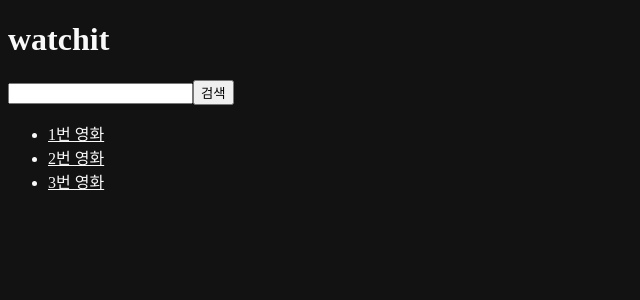
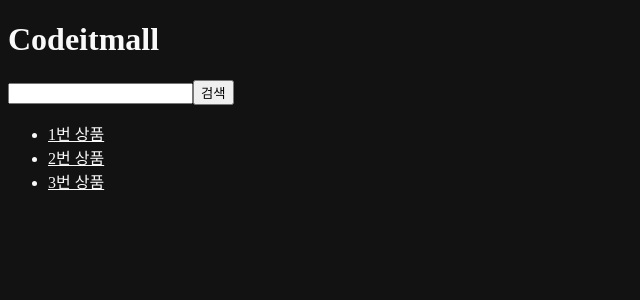
Before and after one commit to 2Zerozero/codemall, a Next.js app: page / in a window 1280 px wide. Shown: the top 300 px of the page, without its empty margins (0-640 px from the left). Built offline with nearby package versions, Linux system fonts and the light colour scheme.

Commit message:
[feat] 상품 불러오기

```diff
--- a/pages/index.tsx
+++ b/pages/index.js
@@ -4,17 +4,17 @@ import Link from 'next/link';
 export default function Home() {
   return (
     <>
-      <h1>watchit</h1>
+      <h1>Codeitmall</h1>
       <SearchForm />
       <ul>
         <li>
-          <Link href="/movies/1">1번 영화</Link>
+          <Link href="/products/1">1번 상품</Link>
         </li>
         <li>
-          <Link href="/movies/2">2번 영화</Link>
+          <Link href="/products/2">2번 상품</Link>
         </li>
         <li>
-          <Link href="/movies/3">3번 영화</Link>
+          <Link href="/products/3">3번 상품</Link>
         </li>
       </ul>
     </>
```
Also changed, not shown: lib/axios.js (added, +7 -0 lines), pages/movies/[id]/index.tsx (deleted, +0 -13 lines), pages/products/[id]/index.js (added, +28 -0 lines), tsconfig.json (+9 -1 lines), pages/search.js (renamed from pages/search.tsx), pages/setting.js (renamed from pages/setting.tsx).
